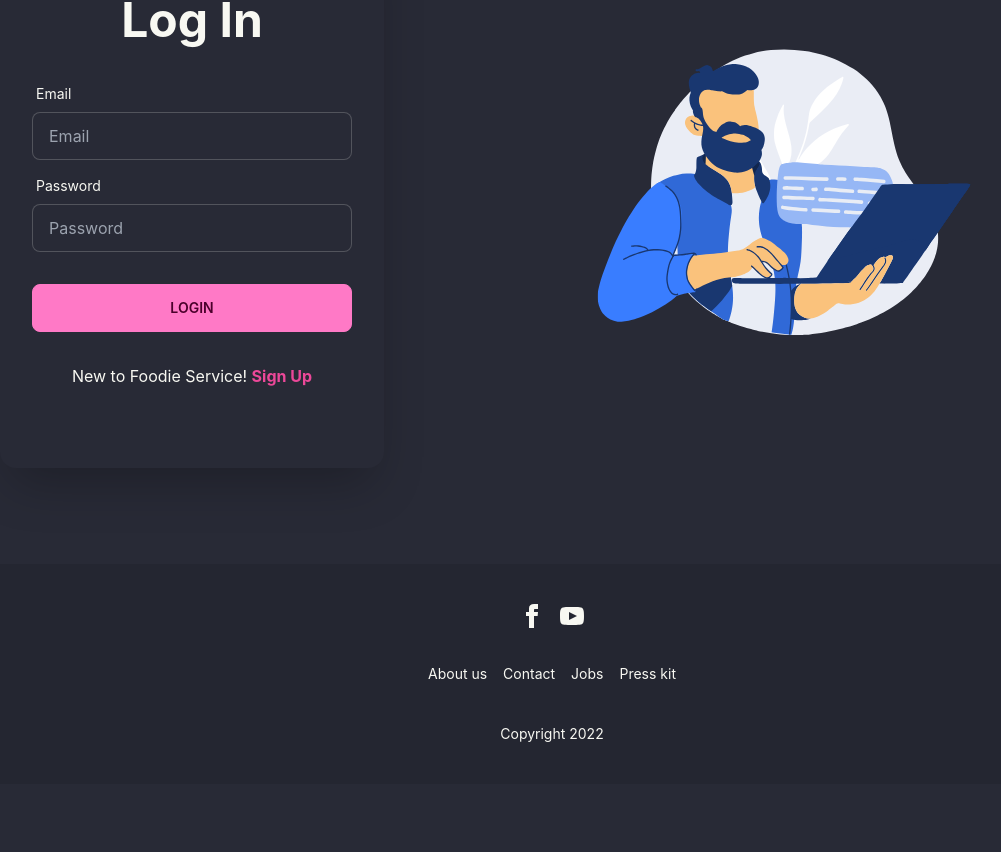
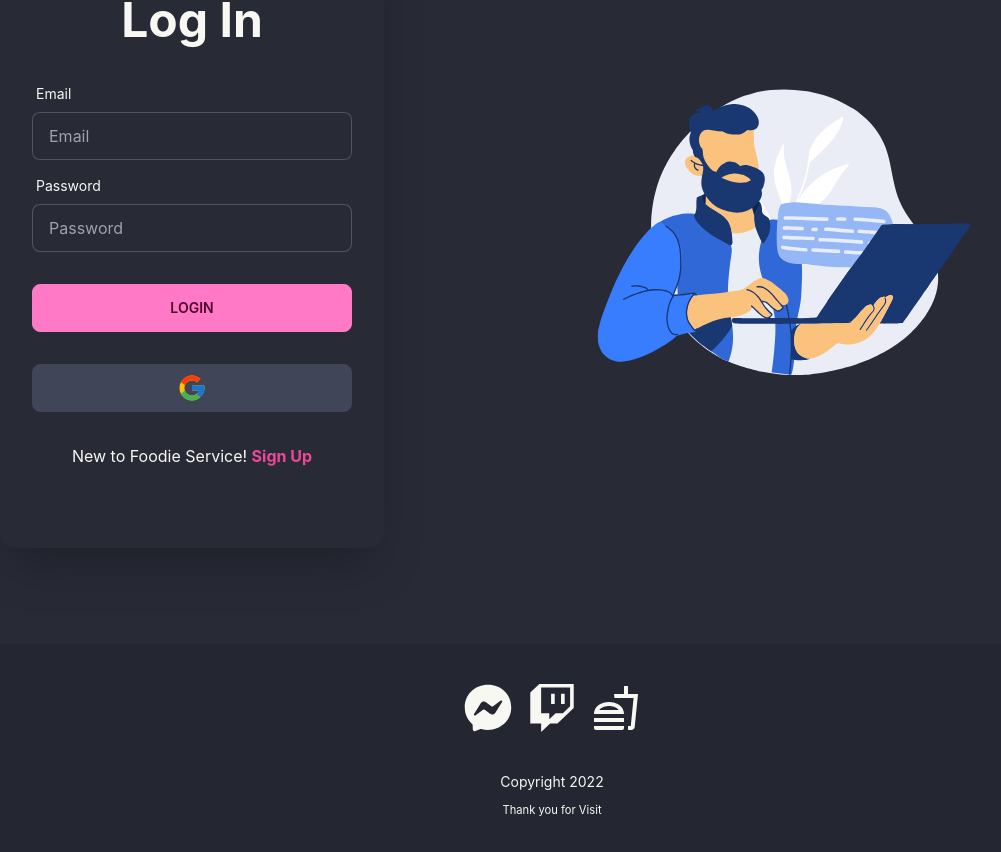
Before and after one commit to MinhajurRahmanCIS/foodie-service-client-side, a React (Create React App) app: page /login in a window 1280 px wide. Shown: the part 260-1112 px from the top of the page, without its empty margins (88-1089 px from the left). Before the commit the page ends 1044 px from the top, so only its background shows below. Built offline with nearby package versions, Linux system fonts and the light colour scheme; no server answers.

Commit message:
Google login added

```diff
--- a/src/Pages/Login/Login.js
+++ b/src/Pages/Login/Login.js
@@ -4,9 +4,9 @@ import 'react-toastify/dist/ReactToastify.css';
 import img from '../../assets/login/login.svg'
 import { Link, useLocation, useNavigate } from 'react-router-dom';
 import { AuthContext } from '../../context/AuthProvider/AuthProvider';
-
+import { FcGoogle } from 'react-icons/fc';
 const Login = () => {
-    const { login } = useContext(AuthContext);
+    const { login, signInWithGoogle } = useContext(AuthContext);
     const location = useLocation();
     const navigate = useNavigate();
     const from = location.state?.from?.pathname || '/';
@@ -29,6 +29,18 @@ const Login = () => {
                 console.log(error);
                 toast.error("User Email or password doesn't exit's");
             });
+
+    }
+
+    const handelGoogleLogin = () => {
+        signInWithGoogle()
+            .then(result => {
+                const user = result.user;
+                console.log(user);
+                toast.success("Successfully Login to your Account!");
+                navigate(from, { replace: true });
+            })
+            .catch(error => console.log(error))
     }
 
     return (
@@ -53,6 +65,10 @@ const Login = () => {
                         <div className="form-control mt-6">
                             <input className="btn btn-primary" type="submit" value="Login" />
                         </div>
+                        <div className="form-control mt-6">
+                            <Link onClick={handelGoogleLogin} className="btn text-3xl"><FcGoogle /></Link>
+
+                        </div>
                     </form>
                     <p className='text-center'>New to Foodie Service! <Link className='text-pink-500 font-bold' to="/signup">Sign Up</Link> </p>
                     <ToastContainer />
--- a/src/Pages/Reviews/Review.js
+++ b/src/Pages/Reviews/Review.js
@@ -49,7 +49,7 @@ const Review = ({ review, handleDelete}) => {
             </td>
             <td>{msg.slice(0, 10) + "..."}</td>
             <td>${price}</td>
-            <td><Link to={`/reviewUpdate/${_id}`}><GrUpdate/></Link></td>
+            <td><Link className='btn btn-ghost' to={`/reviewUpdate/${_id}`}><GrUpdate/></Link></td>
         </tr>
     );
 };
--- a/src/Pages/Reviews/Reviews.js
+++ b/src/Pages/Reviews/Reviews.js
@@ -43,7 +43,7 @@ const Reviews = () => {
             <div className="overflow-x-auto w-full">
                 <table className="table w-full">
                     <thead>
-                        <tr>
+                        <tr className='text-purple-300'>
                             <th>
                             </th>
 
--- a/src/Pages/Shared/Footer/Footer.js
+++ b/src/Pages/Shared/Footer/Footer.js
@@ -1,25 +1,33 @@
 import React from 'react';
 import { Link } from 'react-router-dom';
+import { FaFacebookF, FaFacebookMessenger, FaTwitter, FaTwitch } from 'react-icons/fa';
+import { SiFoodpanda} from 'react-icons/si';
+import { MdOutlineFastfood} from 'react-icons/md';
 
 const Footer = () => {
     return (
         <footer className="footer footer-center p-10 bg-base-200 text-base-content rounded">
-            <div>
-                <div className="grid grid-flow-col gap-4">
-                    <Link><svg xmlns="http://www.w3.org/2000/svg" width="24" height="24" viewBox="0 0 24 24" className="fill-current"><path d="M9 8h-3v4h3v12h5v-12h3.642l.358-4h-4v-1.667c0-.955.192-1.333 1.115-1.333h2.885v-5h-3.808c-3.596 0-5.192 1.583-5.192 4.615v3.385z"></path></svg></Link>
-                    <Link><svg xmlns="http://www.w3.org/2000/svg" width="24" height="24" viewBox="0 0 24 24" className="fill-current"><path d="M19.615 3.184c-3.604-.246-11.631-.245-15.23 0-3.897.266-4.356 2.62-4.385 8.816.029 6.185.484 8.549 4.385 8.816 3.6.245 11.626.246 15.23 0 3.897-.266 4.356-2.62 4.385-8.816-.029-6.185-.484-8.549-4.385-8.816zm-10.615 12.816v-8l8 3.993-8 4.007z"></path></svg></Link>
-                </div>
-                <br />
-                <div className="grid grid-flow-col gap-4">
-                    <Link className="link link-hover">About us</Link>
-                    <Link className="link link-hover">Contact</Link>
-                    <Link className="link link-hover">Jobs</Link>
-                    <Link className="link link-hover">Press kit</Link>
-                </div>
+            <div className="grid grid-flow-col gap-4">
+            <label className="swap swap-flip text-5xl">
+                <input type="checkbox" />
+                <div className="swap-on"><FaFacebookF /></div>
+                <div className="swap-off"><FaFacebookMessenger /></div>
+            </label>
+            <label className="swap swap-flip text-5xl">
+                <input type="checkbox" />
+                <div className="swap-on"><FaTwitter /></div>
+                <div className="swap-off"><FaTwitch /></div>
+            </label>
+            <label className="swap swap-flip text-5xl">
+                <input type="checkbox" />
+                <div className="swap-on"><SiFoodpanda /></div>
+                <div className="swap-off"><MdOutlineFastfood /></div>
+            </label>
             </div>
-            <div>
-                <p>Copyright 2022</p>
-            </div>
+                <p>Copyright 2022
+                    <br />
+                    <small> Thank you for Visit</small>
+                </p>
         </footer>
     );
 };
--- a/src/context/AuthProvider/AuthProvider.js
+++ b/src/context/AuthProvider/AuthProvider.js
@@ -1,12 +1,14 @@
 import React from 'react';
 import { createContext } from 'react';
-import {createUserWithEmailAndPassword, getAuth, onAuthStateChanged, signInWithEmailAndPassword, signOut, updateProfile} from 'firebase/auth';
+import {createUserWithEmailAndPassword, getAuth, GoogleAuthProvider, onAuthStateChanged, signInWithEmailAndPassword, signInWithPopup, signOut, updateProfile} from 'firebase/auth';
 import { useState } from 'react';
 import { useEffect } from 'react';
 import app from '../../firebase/firebase.config';
 
 export const AuthContext = createContext();
 const auth = getAuth(app);
+
+const googleProvider = new GoogleAuthProvider();
 
 const AuthProvider = ({children}) => {
     const [user, setUser] = useState(null);
@@ -44,8 +46,13 @@ const AuthProvider = ({children}) => {
         }
     }, [])
 
+    const signInWithGoogle = () => {
+        setLoading(true);
+        return signInWithPopup(auth, googleProvider);
+    }
+
     const authInfo = {
-        createUser,login,logOut,user, loading, getName
+        createUser,login,logOut,user, loading, getName, signInWithGoogle
     }
 
     return (
```
Also changed, not shown: 1 other file (tests, documents, lock files or other folders).
